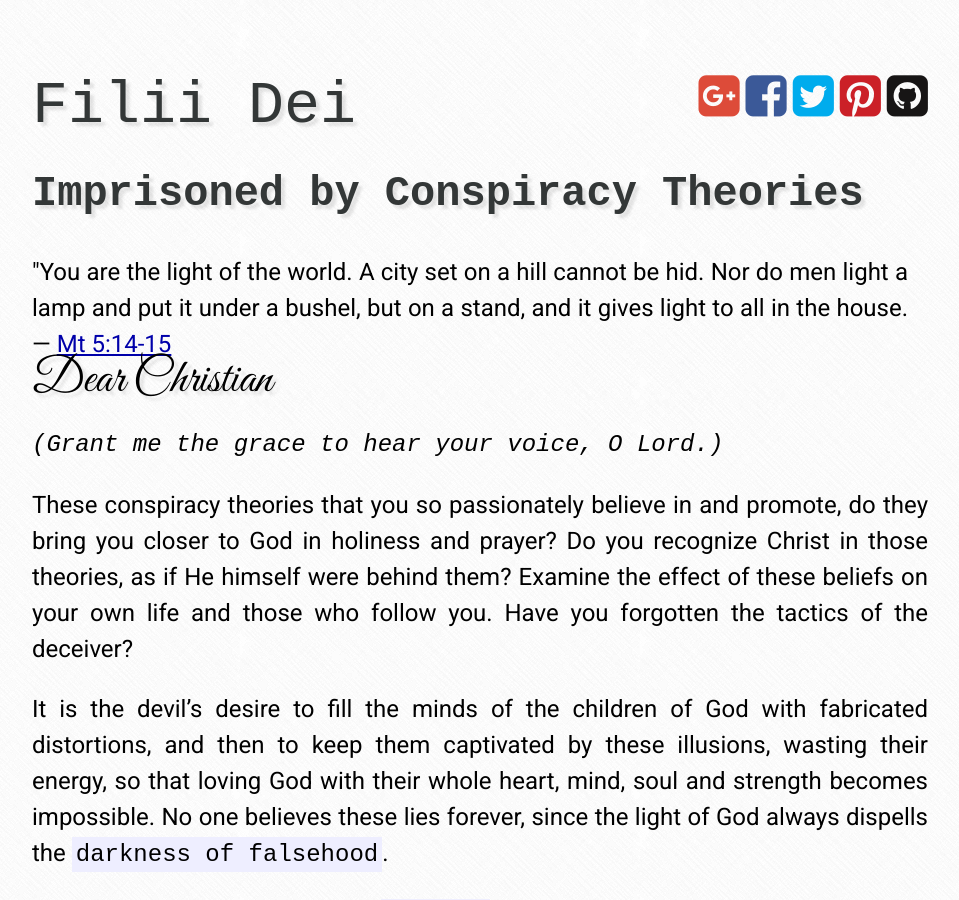
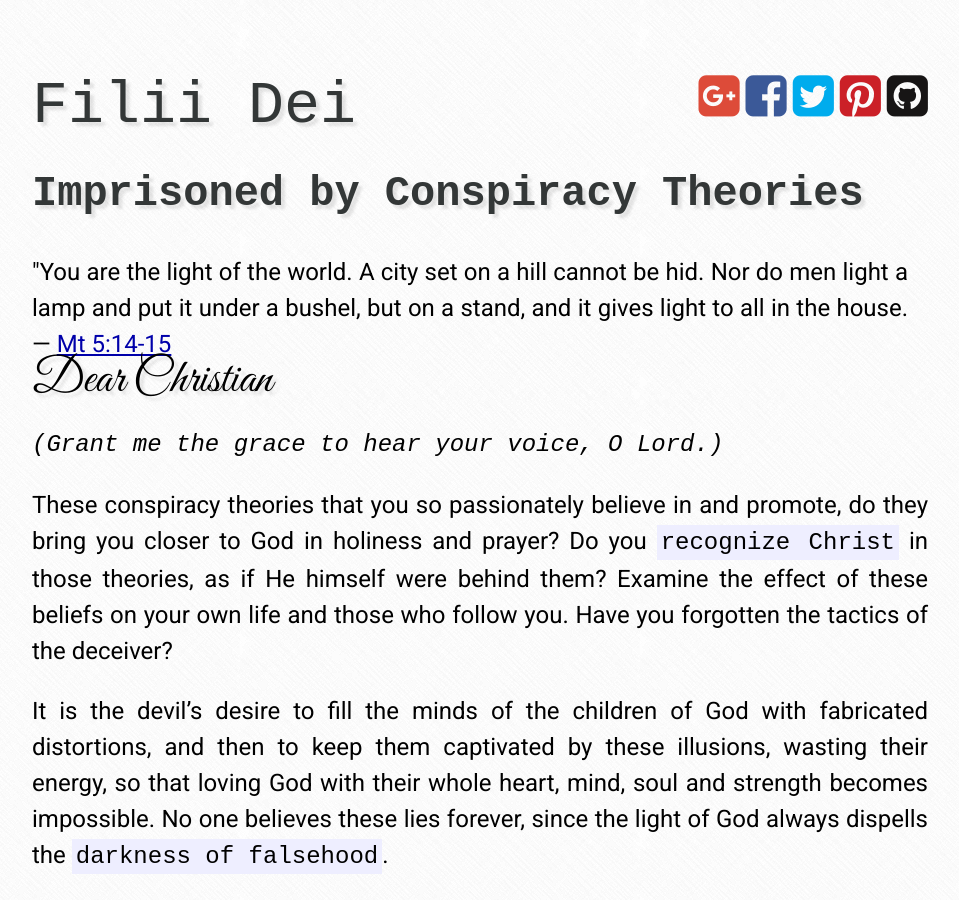
Before and after one commit to afrikatoliek/afrikatoliek.github.io, a Jekyll site: the page built from _posts/2014-12-15-conspiracy-theories.md, in a window 1280 px wide and 900 px high. Shown: the whole window, without its empty margins (160-1119 px from the left). Built offline with Jekyll 4.4.1, drawn with Linux system fonts in a browser that asks for light colours; nearby versions of some CDN libraries; some web fonts are replaced.

Commit message:
Format adjustments.

```diff
--- a/_posts/2014-12-15-conspiracy-theories.md
+++ b/_posts/2014-12-15-conspiracy-theories.md
@@ -18,7 +18,7 @@
 
 _(Grant me the grace to hear your voice, O Lord.)_
 
-These conspiracy theories that you so passionately believe in and promote, do they bring you closer to God in holiness and prayer? Do you recognize Christ in those theories, as if He himself were behind them? Examine the effect of these beliefs on your own life and those who follow you. Have you forgotten the tactics of the deceiver?
+These conspiracy theories that you so passionately believe in and promote, do they bring you closer to God in holiness and prayer? Do you **recognize Christ** in those theories, as if He himself were behind them? Examine the effect of these beliefs on your own life and those who follow you. Have you forgotten the tactics of the deceiver?
 
 It is the devil's desire to fill the minds of the children of God with fabricated distortions, and then to keep them captivated by these illusions, wasting their energy, so that loving God with their whole heart, mind, soul and strength becomes impossible. No one believes these lies forever, since the light of God always dispells the **darkness of falsehood**.
 
```
